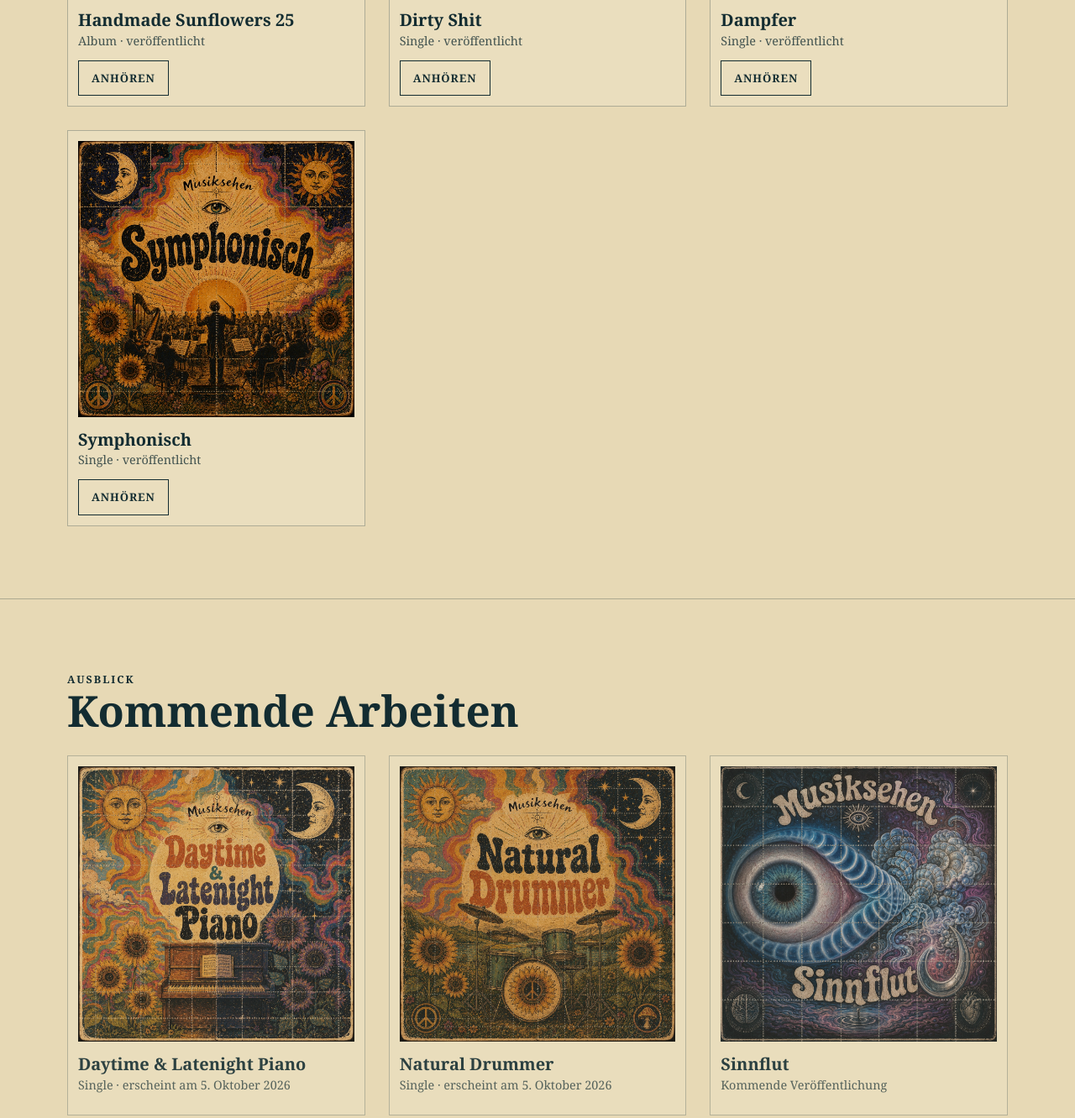
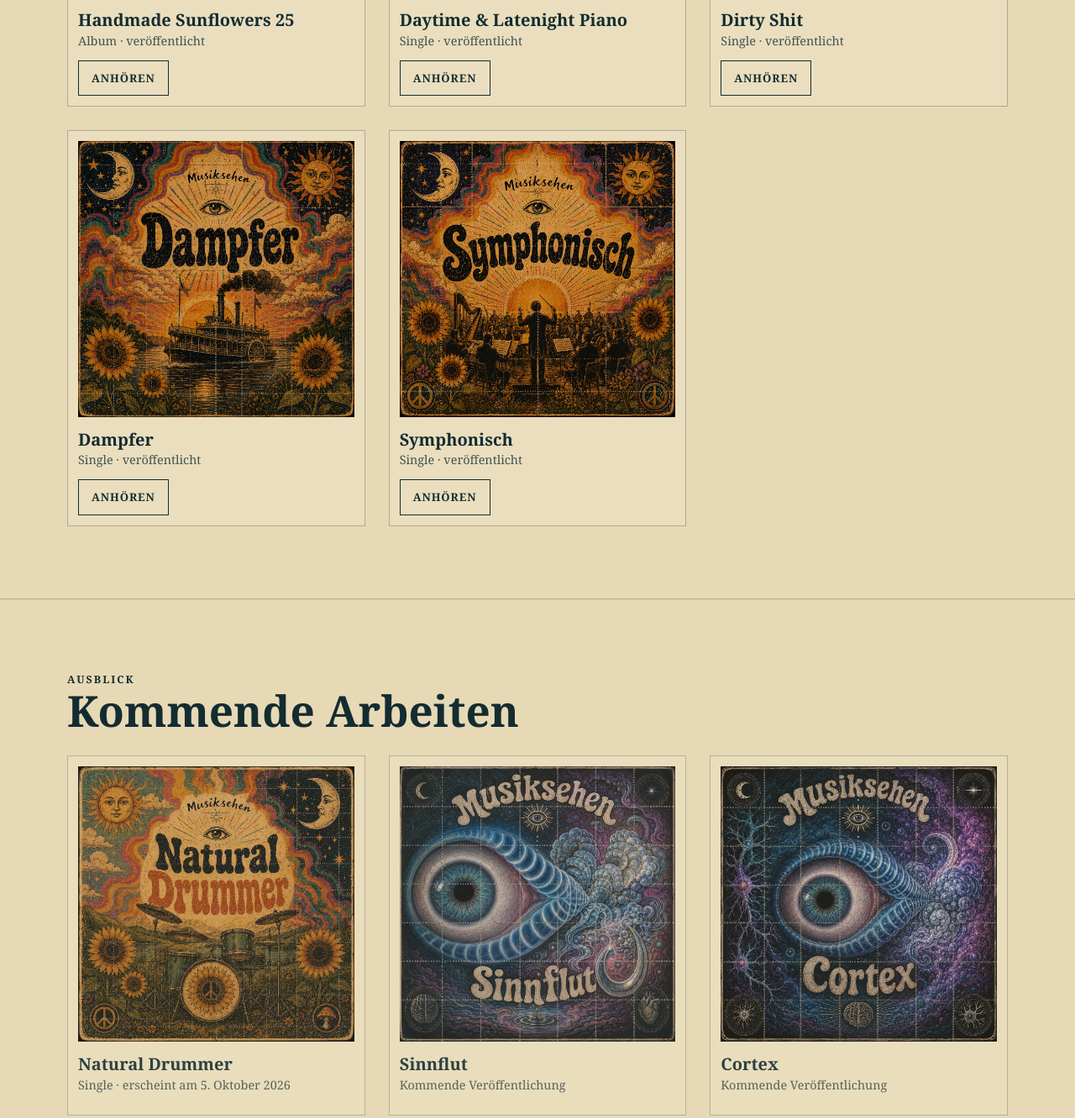
Before and after one commit to Musiksehen/Musiksehen.de, a plain HTML site: page index.html in a window 1280 px wide. Shown: the part 2303-3635 px from the top of the page at 84% size. Drawn offline with Linux system fonts and the light colour scheme.

Commit message:
Daytime & Latenight Piano als veröffentlicht markieren

```diff
--- a/index.html
+++ b/index.html
@@ -20,13 +20,13 @@
 <section class="release"><div class="wrap feature"><img src="assets/handmade-sunflowers.jpg" alt="Cover des Albums Handmade Sunflowers 25 von Musiksehen"><div><div class="eyebrow">Neues Album · veröffentlicht am 5. Oktober 2026</div><h2>Handmade Sunflowers 25</h2><p>Das neue Album von Musiksehen ist jetzt veröffentlicht.</p><a class="btn" href="musik/handmade-sunflowers-25.html">Jetzt anhören</a></div></div></section>
 <section id="musik"><div class="wrap"><div class="eyebrow">Veröffentlicht</div><h2>Musik</h2><div class="grid">
 <article class="card"><img src="assets/handmade-sunflowers.jpg" alt="Handmade Sunflowers 25 – Musiksehen"><h3>Handmade Sunflowers 25</h3><p class="meta">Album · veröffentlicht</p><a class="btn" href="musik/handmade-sunflowers-25.html">Anhören</a></article>
+<article class="card"><img src="assets/daytime-latenight-piano.jpg" alt="Daytime & Latenight Piano – Musiksehen"><h3>Daytime &amp; Latenight Piano</h3><p class="meta">Single · veröffentlicht</p><a class="btn" href="musik/daytime-latenight-piano.html">Anhören</a></article>
 <article class="card"><img src="assets/dirty-shit.jpg" alt="Dirty Shit – Musiksehen"><h3>Dirty Shit</h3><p class="meta">Single · veröffentlicht</p><a class="btn" href="musik/dirty-shit.html">Anhören</a></article>
 <article class="card"><img src="assets/dampfer.jpg" alt="Dampfer – Musiksehen"><h3>Dampfer</h3><p class="meta">Single · veröffentlicht</p><a class="btn" href="musik/dampfer.html">Anhören</a></article>
 <article class="card"><img src="assets/symphonisch.jpg" alt="Symphonisch – Musiksehen"><h3>Symphonisch</h3><p class="meta">Single · veröffentlicht</p><a class="btn" href="musik/symphonisch.html">Anhören</a></article>
 </div></div></section>
 <section><div class="wrap"><div class="eyebrow">Ausblick</div><h2>Kommende Arbeiten</h2><div class="grid">
 
-<article class="card coming"><img src="assets/daytime-latenight-piano.jpg" alt="Daytime & Latenight Piano – Musiksehen"><h3>Daytime &amp; Latenight Piano</h3><p class="meta">Single · erscheint am 5. Oktober 2026</p></article>
 <article class="card coming"><img src="assets/natural-drummer.jpg" alt="Natural Drummer – Musiksehen"><h3>Natural Drummer</h3><p class="meta">Single · erscheint am 5. Oktober 2026</p></article>
 <article class="card coming"><img src="assets/sinnflut.jpg" alt="Sinnflut – Musiksehen"><h3>Sinnflut</h3><p class="meta">Kommende Veröffentlichung</p></article>
 <article class="card coming"><img src="assets/cortex.jpg" alt="Cortex – Musiksehen"><h3>Cortex</h3><p class="meta">Kommende Veröffentlichung</p></article>
```
